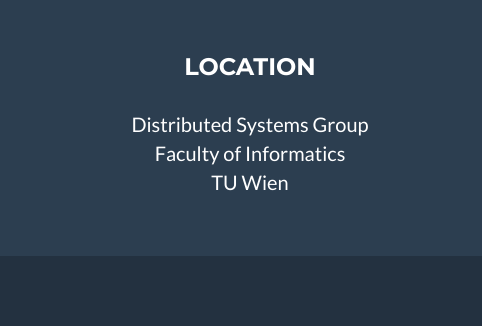
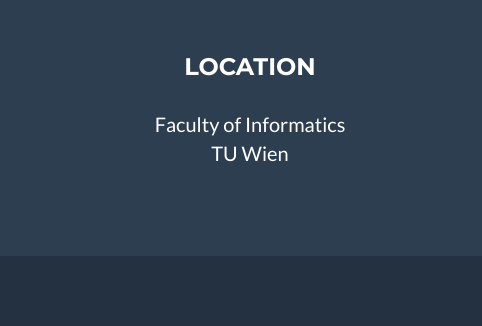
Before and after one commit to sea4hcs/sea4hcs.github.io, a website: page index.html in a window 1280 px wide. Shown: the part 2729-3055 px from the top of the page, 0-482 px from the left. Drawn offline with nearby package versions, Linux system fonts and the light colour scheme.

Commit message:
update location

```diff
--- a/index.html
+++ b/index.html
@@ -261,8 +261,7 @@
                 <div class="row">
                     <div class="footer-col col-md-4">
                         <h3>Location</h3>
-                        <p>Distributed Systems Group
-			  <br>Faculty of Informatics
+                        <p>Faculty of Informatics
 			<br>TU Wien</p>
                     </div>
                     <div class="footer-col col-md-4">
```
